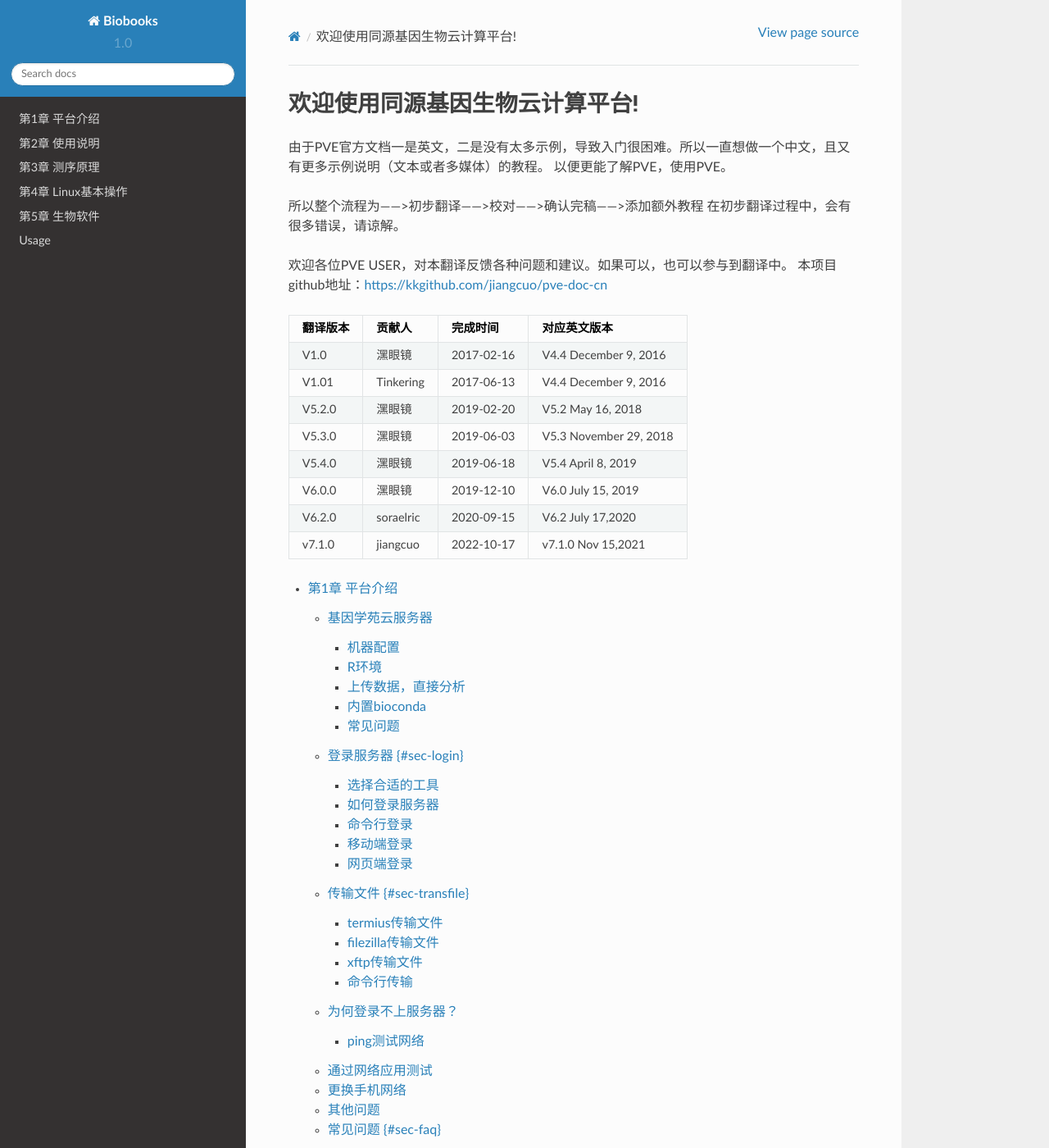
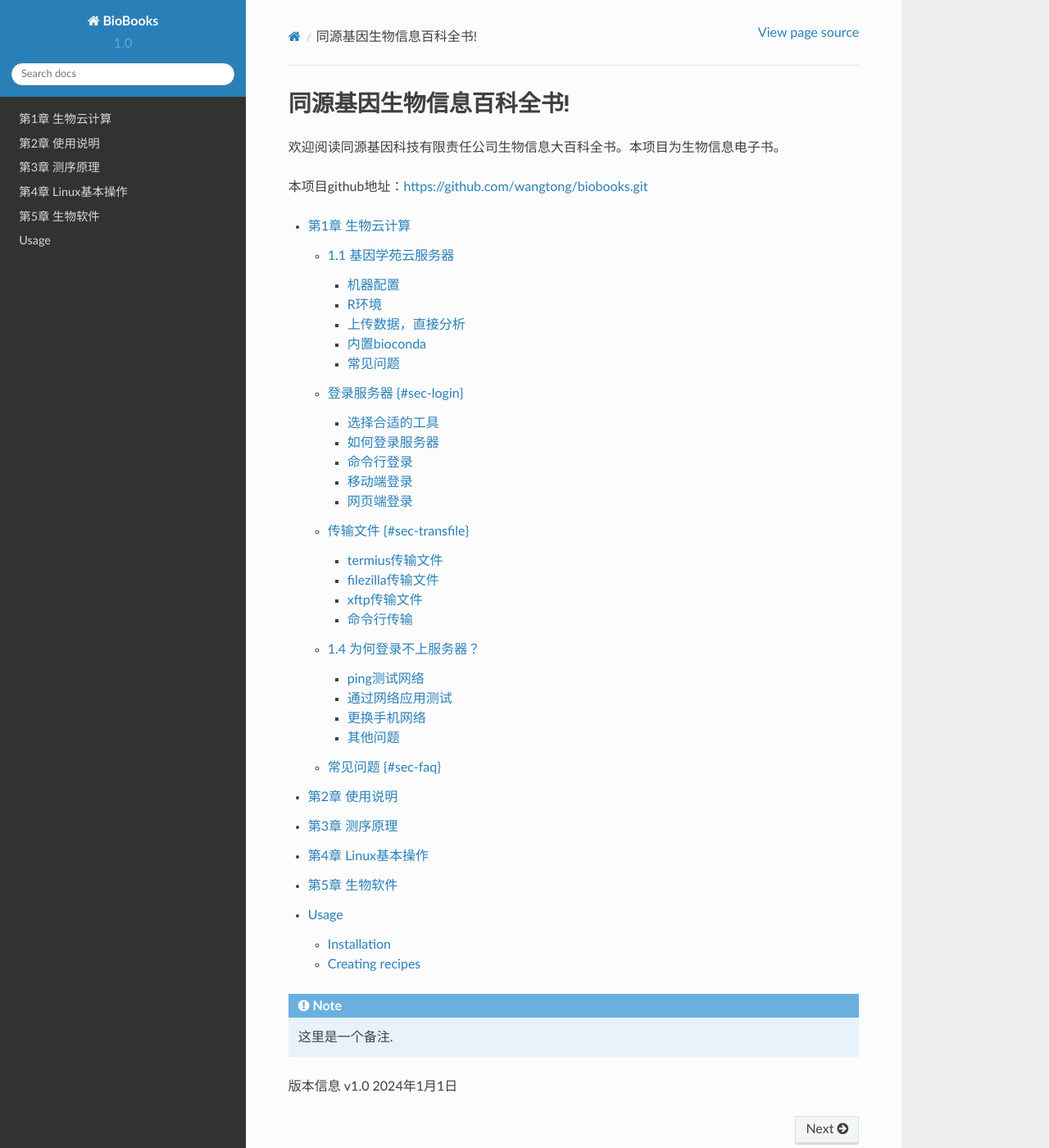
Before and after one commit to wangtong/biobooks, a Sphinx documentation site: the page built from docs/source/index.rst, in a window 1280 px wide and 1400 px high. Shown: the whole window at 82% size. Built offline with Sphinx 7.4.7 and the Read the Docs theme 2.0.0, drawn with Linux system fonts in a browser that asks for light colours; pages that are not in the unit, such as notebooks, are missing from menus.

Commit message:
six commit

```diff
--- a/docs/source/chapter01/a1.md
+++ b/docs/source/chapter01/a1.md
@@ -1,4 +1,4 @@
-# 基因学苑云服务器
+# 1.1 基因学苑云服务器
 
 > 计算资源，生物软件安装，数据库配置，往往占据生物数据分析80%以上的时间，一直是阻挡生物数据分析的三座大山。为了实现我们"上传数据，直接分析"的理念。我们对计算资源的追求是无止境的，从2015年推出生物云计算以来，目前已经平稳运营超过8年。目前我们继续升级，现已拥有8台设备，计算资源充足。
 
--- a/docs/source/chapter01/index.rst
+++ b/docs/source/chapter01/index.rst
@@ -1,4 +1,4 @@
-第1章 平台介绍
+第1章 生物云计算
 ===============================
 
 markdown
--- a/docs/source/conf.py
+++ b/docs/source/conf.py
@@ -2,7 +2,7 @@
 
 # -- Project information
 
-project = 'Biobooks'
+project = 'BioBooks'
 copyright = '2024, Wang Tong'
 author = 'Wang Tong'
 
--- a/docs/source/index.rst
+++ b/docs/source/index.rst
@@ -1,27 +1,9 @@
-欢迎使用同源基因生物云计算平台!
+同源基因生物信息百科全书!
 ===================================
 
-由于PVE官方文档一是英文，二是没有太多示例，导致入门很困难。所以一直想做一个中文，且又有更多示例说明（文本或者多媒体）的教程。
-以便更能了解PVE，使用PVE。
+欢迎阅读同源基因科技有限责任公司生物信息大百科全书。本项目为生物信息电子书。
 
-所以整个流程为——>初步翻译——>校对——>确认完稿——>添加额外教程
-在初步翻译过程中，会有很多错误，请谅解。
-
-欢迎各位PVE USER，对本翻译反馈各种问题和建议。如果可以，也可以参与到翻译中。
-本项目github地址：https://kkgithub.com/jiangcuo/pve-doc-cn
-
-========= ============ ============= ========================
-翻译版本  贡献人       完成时间        对应英文版本
-========= ============ ============= ========================
- V1.0      潶眼镜       2017-02-16    V4.4 December 9, 2016
- V1.01     Tinkering    2017-06-13    V4.4 December 9, 2016
- V5.2.0    潶眼镜       2019-02-20    V5.2 May 16, 2018
- V5.3.0    潶眼镜       2019-06-03    V5.3 November 29, 2018
- V5.4.0    潶眼镜       2019-06-18    V5.4 April 8, 2019
- V6.0.0    潶眼镜       2019-12-10    V6.0 July 15, 2019
- V6.2.0    soraelric    2020-09-15    V6.2 July 17,2020
- v7.1.0    jiangcuo     2022-10-17    v7.1.0 Nov 15,2021
-========= ============ ============= ========================
+本项目github地址：https://github.com/wangtong/biobooks.git
 
 
 .. toctree::
@@ -41,5 +23,5 @@
    这里是一个备注.
 
 
-Contents
---------
+版本信息
+v1.0   2024年1月1日
```
Also changed, not shown: docs/source/chapter01/a2.md (+3 -3 lines), docs/source/chapter01/a4.md (+7 -23 lines).
